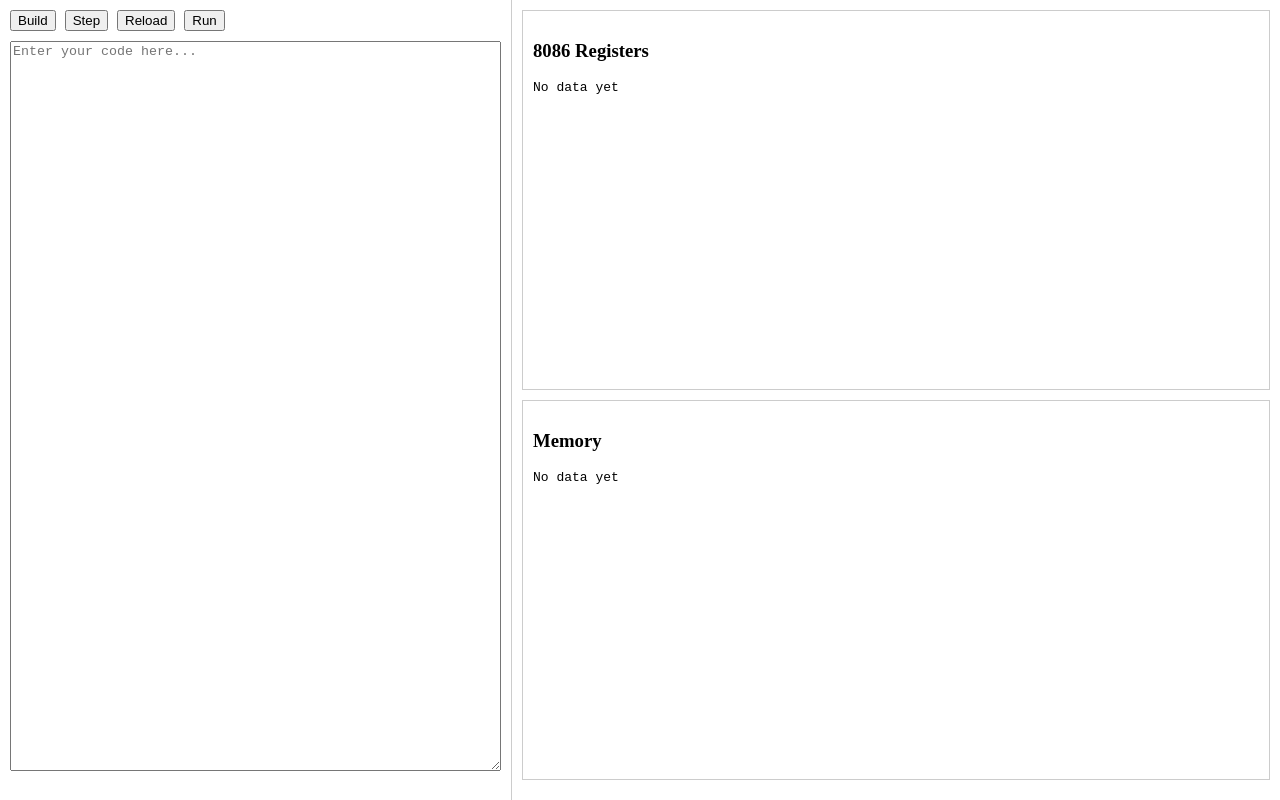
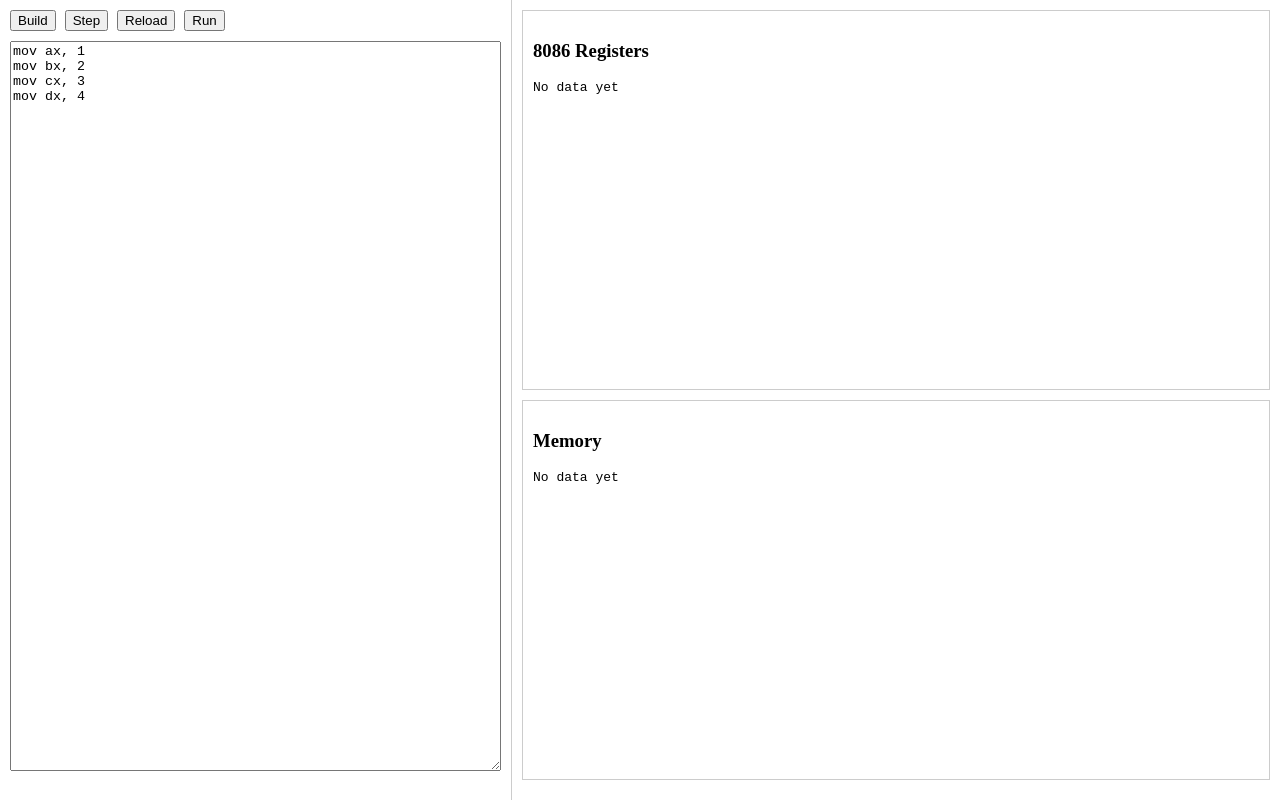
Before and after one commit to gurugio/remu8086, a plain HTML site: page index.html in a window 1280 px wide. Drawn offline with Linux system fonts and the light colour scheme.

Commit message:
index.html: Set example code

```diff
--- a/index.html
+++ b/index.html
@@ -65,7 +65,10 @@
             <button id="reloadButton">Reload</button>
             <button>Run</button>
         </div>
-        <textarea id="codeInput" placeholder="Enter your code here..."></textarea>
+        <textarea id="codeInput">mov ax, 1
+mov bx, 2
+mov cx, 3
+mov dx, 4</textarea>
     </div>
     <div class="right-panel">
         <div class="registers" id="registers">
```
